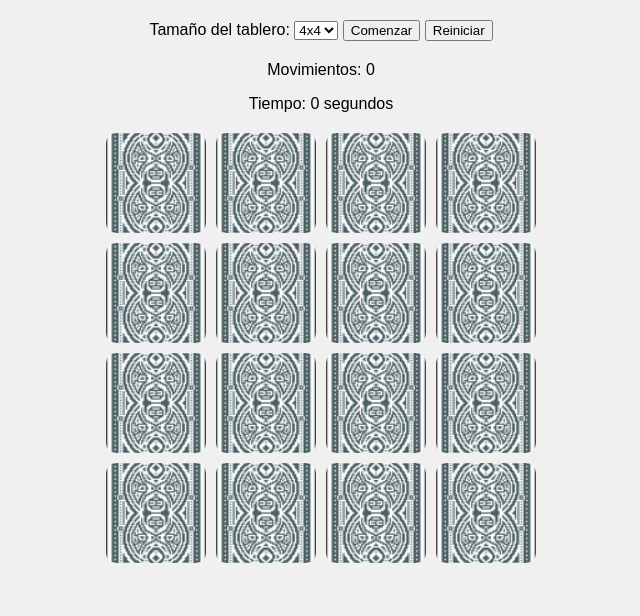
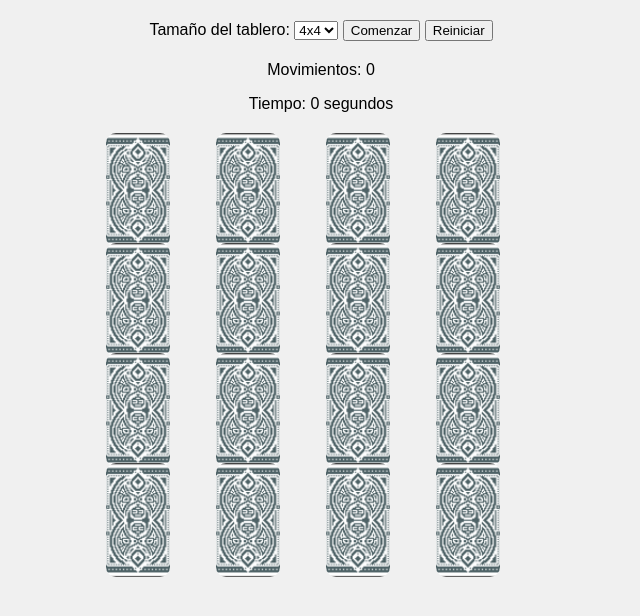
Before and after one commit to ajgalindo2021/2024-2025-CSAAI-Practicas, a plain HTML site: page P4/index.html in a window 1280 px wide. Shown: the whole page, without its empty margins (319-959 px from the left). Drawn offline with Linux system fonts and the light colour scheme.

Commit message:
ajustes de visual 1

```diff
--- a/P4/styles.css
+++ b/P4/styles.css
@@ -18,8 +18,8 @@ body {
   }
 
   .card {
-    width: 100px;
-    height: 100px;
+    width: 80px;
+    height: 107px;
     perspective: 1000px;
   }
 
@@ -37,8 +37,8 @@ body {
 
   .front, .back {
     position: absolute;
-    width: 100%;
-    height: 100%;
+    width: 80%;
+    height: 107%;
     backface-visibility: hidden;
     background-size: cover;
     background-position: center;
```
